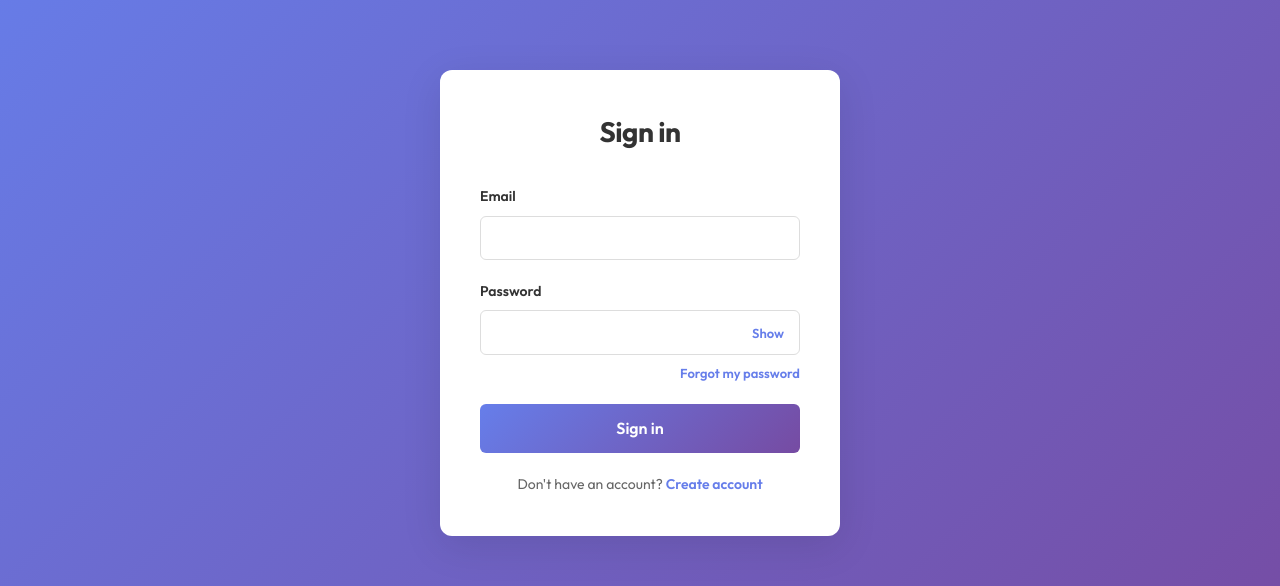
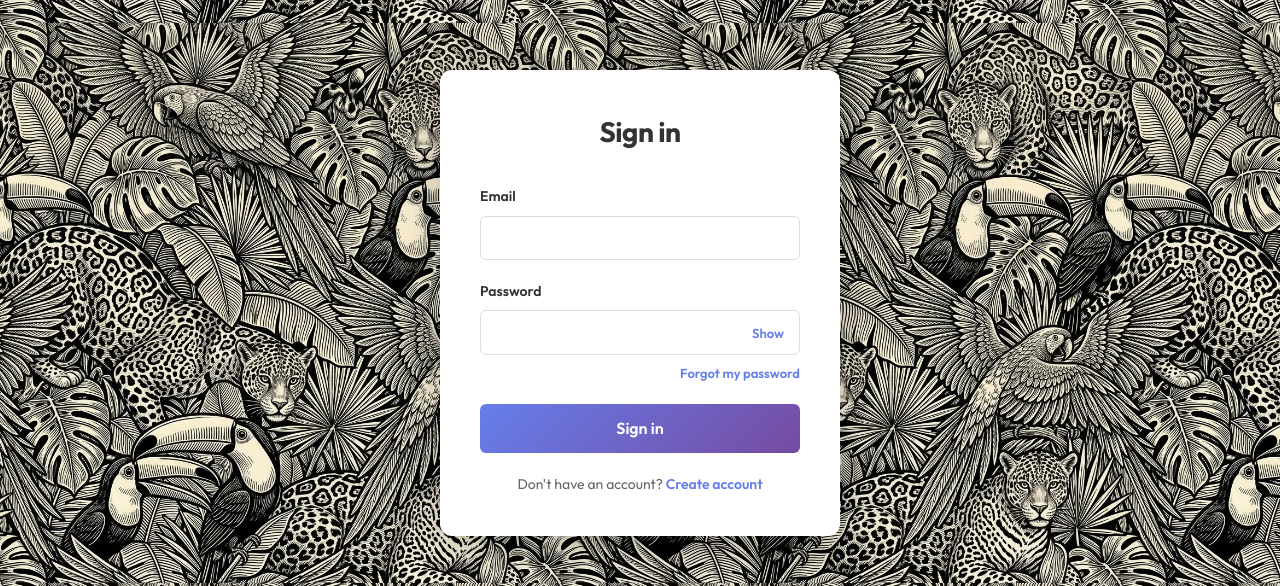
Before and after one commit to akilehomes/alessandra-ecommerce, a React (Create React App) app in the folder frontend/: page /login in a window 1280 px wide. Shown: the part 161-747 px from the top of the page. Built offline with nearby package versions, Linux system fonts and the light colour scheme; no server answers; the HTML template or start-up script is replaced by a standard one.

Commit message:
style(auth): jungle pattern background on login/register

```diff
--- a/frontend/src/pages/Auth.css
+++ b/frontend/src/pages/Auth.css
@@ -3,7 +3,7 @@
   display: flex;
   align-items: center;
   justify-content: center;
-  background: linear-gradient(135deg, #667eea 0%, #764ba2 100%);
+  background: #f3efe6 url('../assets/login-bg.webp') center / 560px auto repeat;
   padding: 20px;
 }
 
@@ -13,7 +13,7 @@
   padding: 40px;
   width: 100%;
   max-width: 400px;
-  box-shadow: 0 10px 40px rgba(0, 0, 0, 0.1);
+  box-shadow: 0 10px 40px rgba(0, 0, 0, 0.25);
 }
 
 .auth-form h1 {
```
Also changed, not shown: frontend/src/assets/login-bg.webp (added).
